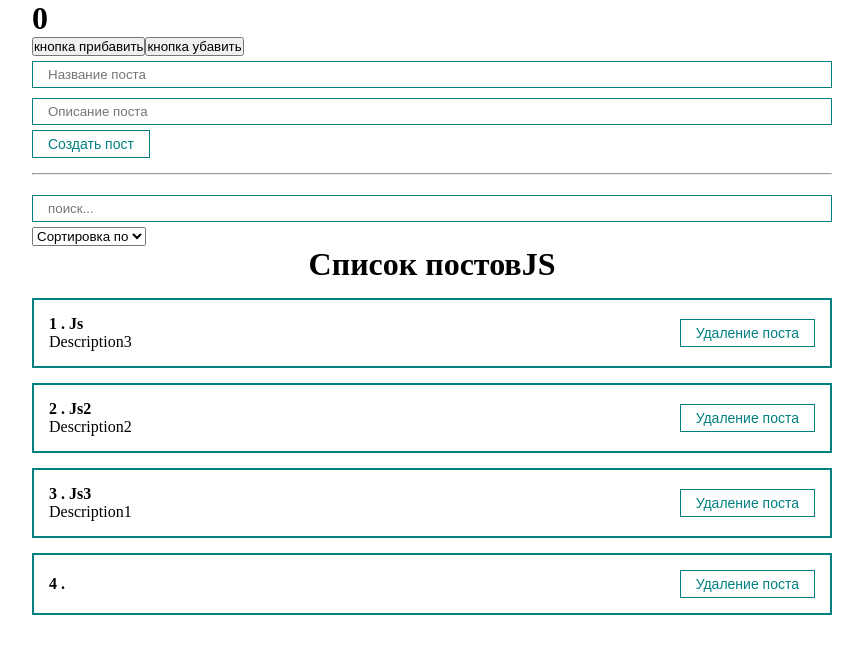
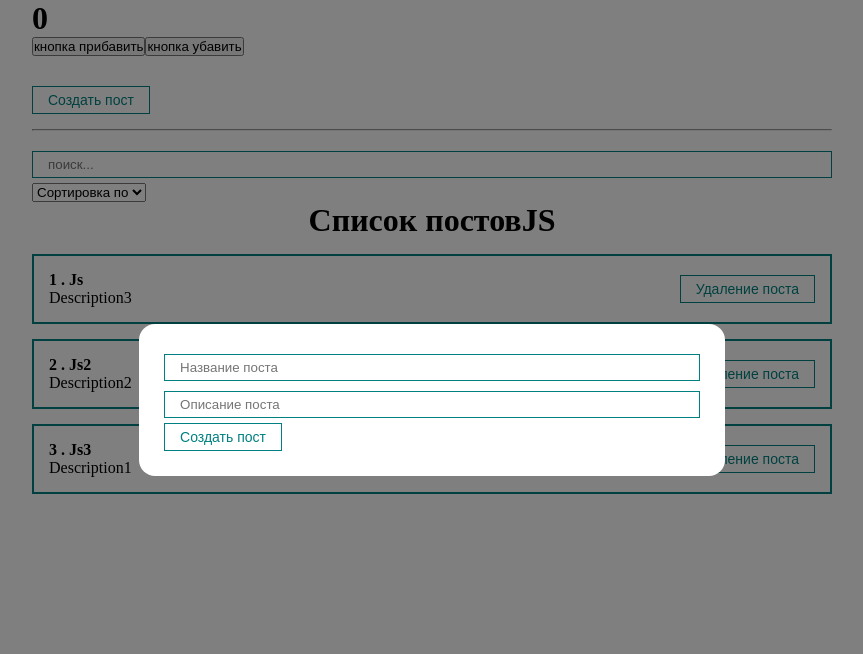
Before and after one commit to AlexeyKonstantinov78/my-react-, a React (Create React App) app: page / in a window 1280 px wide. Both pictures are taken after a click on the button "Создать пост". Shown: the top 654 px of the page, without its empty margins (208-1071 px from the left). Built offline with nearby package versions, Linux system fonts and the light colour scheme.

Commit message:
Модальное окно переиспользуемый компонент

```diff
--- a/src/App.js
+++ b/src/App.js
@@ -1,12 +1,11 @@
-import React, { useState, useRef, useMemo } from "react";
+import React, { useState, useMemo } from "react";
 import Counter from "./components/Counter";
-import PostItem from "./components/PostItem";
 import PostList from "./components/PostList";
 import './styles/App.css';
-import MyButton from './components/UI/button/MyButton';
-import MyInput from "./components/UI/input/MyInput";
 import PostForm from "./components/PostForm";
-import MySelect from "./components/UI/select/MySelect";
+import PostFiltr from "./components/PostFiltr";
+import MyModal from "./components/UI/MyModal/MyModal";
+import MyButton from "./components/UI/button/MyButton";
 
 
 function App() {
@@ -22,26 +21,25 @@
   const [likes, setLikes] = useState(0),
     [value, setValue] = useState('текст');
 
-  const [searchQuery, setSearchQuery] = useState('');
+  const [filter, setFilter] = useState({ sort: '', query: '' });
 
-  const [selectedSort, setSelectedSort] = useState('');
 
   const sortedPosts = useMemo(() => {
     console.log('отработанна функция сортировки');
-    if (selectedSort) {
-      return [...posts].sort((a, b) => a[selectedSort].localeCompare(b[selectedSort]));
+    if (filter.sort) {
+      return [...posts].sort((a, b) => a[filter.sort].localeCompare(b[filter.sort]));
     }
 
     return posts;
-  }, [selectedSort, posts]);
+  }, [filter.sort, posts]);
 
   const sortedAndSearchedPosts = useMemo(() => {
-    return sortedPosts.filter(post => post.title.toLowerCase().includes(searchQuery.toLowerCase()));
-  }, [searchQuery, sortedPosts]);
+    return sortedPosts.filter(post => post.title.toLowerCase().includes(filter.query.toLowerCase()));
+  }, [filter.query, sortedPosts]);
 
-  // [body, setBody] = useState('');
-  // const bodyInputRef = useRef();
+  const [modal, setModal] = useState(false);
 
+  // функции
   function increment() {
     setLikes(likes + 1);
   }
@@ -52,6 +50,7 @@
 
   const createPost = (newPost) => {
     setPosts([...posts, newPost]);
+    setModal(false);
   }
 
   // удаление поста
@@ -59,39 +58,25 @@
     setPosts(posts.filter(p => p.id !== post.id))
   }
 
-  const sortPosts = (sort) => {
-    setSelectedSort(sort);
-
-  }
-
   return (
     <div className="App">
       <Counter />
 
-      <PostForm create={createPost} />
+      <MyButton
+        style={{ marginTop: '30px' }}
+        onClick={() => setModal(true)}>
+        Создать пост
+      </MyButton>
+      <MyModal visible={modal} setVisible={setModal}>
+        <PostForm create={createPost} />
+      </MyModal>
 
       <hr style={{ margin: '15px 0' }} />
-      <div>
-        <MyInput
-          value={searchQuery}
-          onChange={e => setSearchQuery(e.target.value)}
-          placeholder="поиск..."
-        />
-        <MySelect
-          value={selectedSort}
-          onChange={sortPosts}
-          defaultValue="Сортировка по"
-          options={[
-            { value: 'title', name: 'По названию' },
-            { value: 'body', name: 'По описанию' },
-          ]}
-        />
-      </div>
+      <PostFiltr
+        filter={filter}
+        setFilter={setFilter} />
 
-      {sortedAndSearchedPosts.length !== 0
-        ? <PostList remove={removePost} posts={sortedAndSearchedPosts} title='Список постовJS' />
-        : <h2 style={{ textAlign: 'center' }}>Посты не найдены!</h2>
-      }
+      <PostList remove={removePost} posts={sortedAndSearchedPosts} title='Список постовJS' />
 
     </div>
   );
--- /dev/null
+++ b/src/components/PostFiltr.jsx
@@ -0,0 +1,26 @@
+import React from 'react';
+import MyInput from "./UI/input/MyInput";
+import MySelect from "./UI/select/MySelect";
+
+const PostFiltr = ({ filter, setFilter }) => {
+    return (
+        <div>
+            <MyInput
+                value={filter.query}
+                onChange={e => setFilter({ ...filter, query: e.target.value })}
+                placeholder="поиск..."
+            />
+            <MySelect
+                value={filter.sort}
+                onChange={selectedSort => setFilter({ ...filter, sort: selectedSort })}
+                defaultValue="Сортировка по"
+                options={[
+                    { value: 'title', name: 'По названию' },
+                    { value: 'body', name: 'По описанию' },
+                ]}
+            />
+        </div>
+    )
+}
+
+export default PostFiltr;
--- a/src/components/PostList.jsx
+++ b/src/components/PostList.jsx
@@ -2,6 +2,15 @@
 import PostItem from './PostItem';
 
 const PostList = ({ posts, title, remove }) => {
+
+    if (!posts.length) {
+        return (
+            <h1 style={{ textAlign: 'center' }}>
+                Посты не найдены!
+            </h1>
+        )
+    }
+
     return (
         <div>
             <h1 style={{ textAlign: 'center' }}>
--- /dev/null
+++ b/src/components/UI/MyModal/MuModal.module.css
@@ -0,0 +1,23 @@
+.myModal {
+    position: fixed;
+    top: 0;
+    bottom: 0;
+    right: 0;
+    left: 0;
+    display: none;
+    background: rgba(0, 0, 0, 0.5);
+}
+
+.myModalContent {
+    padding: 25px;
+    background: white;
+    border-radius: 16px;
+    min-width: 250px;
+}
+
+.myModal.active {
+    display: flex;
+    justify-content: center;
+    align-items: center;
+
+}
--- /dev/null
+++ b/src/components/UI/MyModal/MyModal.jsx
@@ -0,0 +1,21 @@
+import React from 'react';
+import cl from './MuModal.module.css';
+
+const MyModal = ({ children, visible, setVisible }) => {
+
+    const rootClasses = [cl.myModal];
+
+    if (visible) {
+        rootClasses.push(cl.active);
+    }
+
+    return (
+        <div className={rootClasses.join(' ')} onClick={() => setVisible(false)}>
+            <div className={cl.myModalContent} onClick={(e) => e.stopPropagation()}>
+                {children}
+            </div>
+        </div >
+    )
+}
+
+export default MyModal;
```
Also changed, not shown: src/components/PostForm.jsx (+1 -11 lines).
